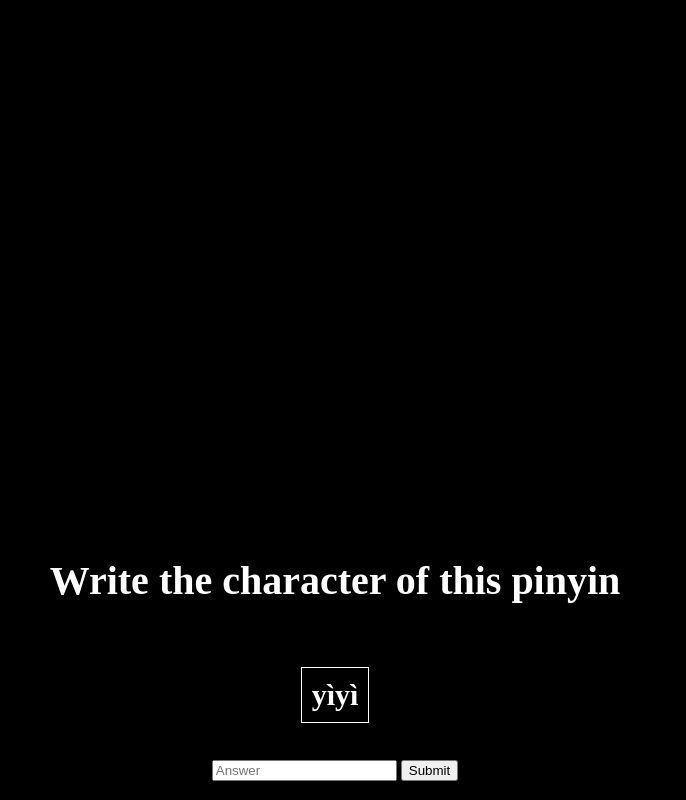
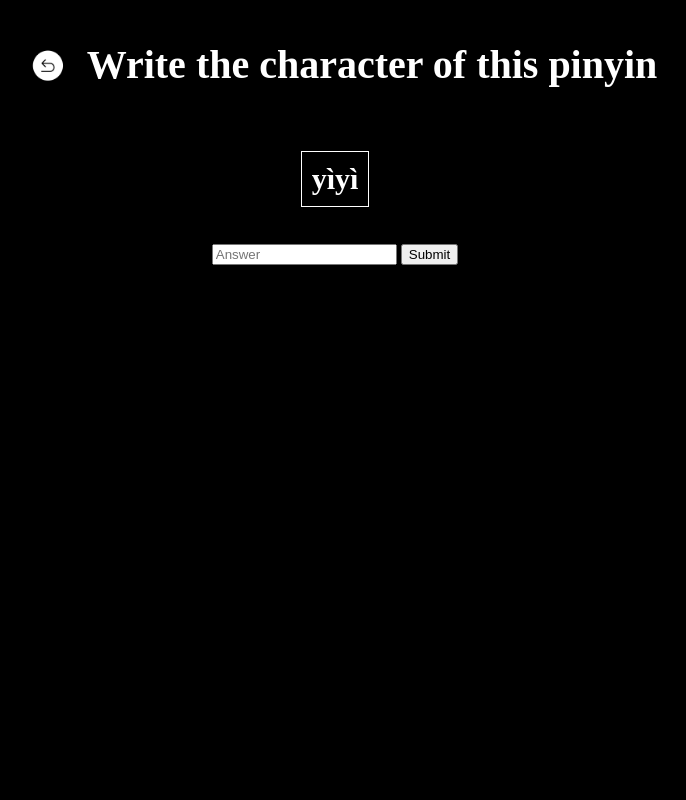
Before and after one commit to daguy5134/daguy5134.github.io, a plain HTML site: page HSK/HSK3_training.html in a window 1280 px wide. Both pictures are taken after a click on the button "Pinyin to charcacter". Shown: the whole page, without its empty margins (305-991 px from the left). Drawn offline with Linux system fonts and the light colour scheme.

Commit message:
finished adding back button

```diff
--- a/HSK/HSK3_training.html
+++ b/HSK/HSK3_training.html
@@ -47,7 +47,21 @@ body {
     padding: 10px;
 }
 .icon-button {
-
+	clip-path: circle(40% at center);
+    cursor:pointer;
+    width: 50px;
+    filter: invert(100%);
+    dispay: inline-block;
+    vertical-align: middle;
+    padding: 10px;
+}
+.icon-button:hover {
+	width: 56px;
+    padding: 7px;
+}
+.icon-button:active {
+	position:relative;
+	top:3px;
 }
 </style>
 <body>
@@ -70,10 +84,12 @@ Character to translation
 Translation to character
 </button>
 </div>
-<img src="https://daguy5134.github.io/image/Back-Button.png" class="icon-button">
 <div id="questionsDiv" style="display: none;">
-<h2 id="topic" style="font-size: 40px;">
+<img src="https://daguy5134.github.io/image/Back-Button.png" class="icon-button"
+onclick = "back()">
+<h2 id="topic" style="font-size: 40px; display: inline-block; vertical-align: middle;">
 </h2> <!-- La question/l'énoncé (ex. c'est quoi le pinyin de ce mot?) -->
+<br>
 <h3 id="subject" class="subject">
 </h3><!-- Le mot donné -->
 <form>
@@ -1094,6 +1110,10 @@ function optionChosen (given, target) {
 	topic.innerHTML = goals[goalKey];
     question();
 }
+function back () {
+	home.style.display = "block";
+    questionsDiv.style.display = "none";
+}
 function question () {
     randomIndex = Math.floor(Math.random() * wordArr.length);
     randomWord = wordArr[randomIndex];
```
